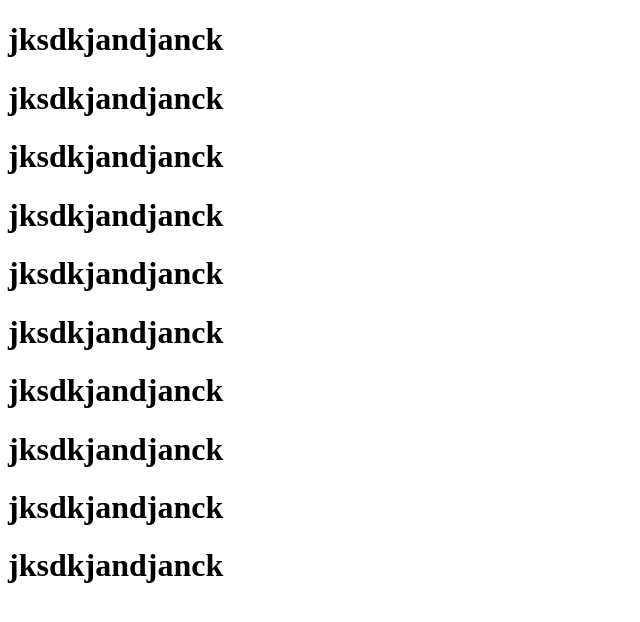
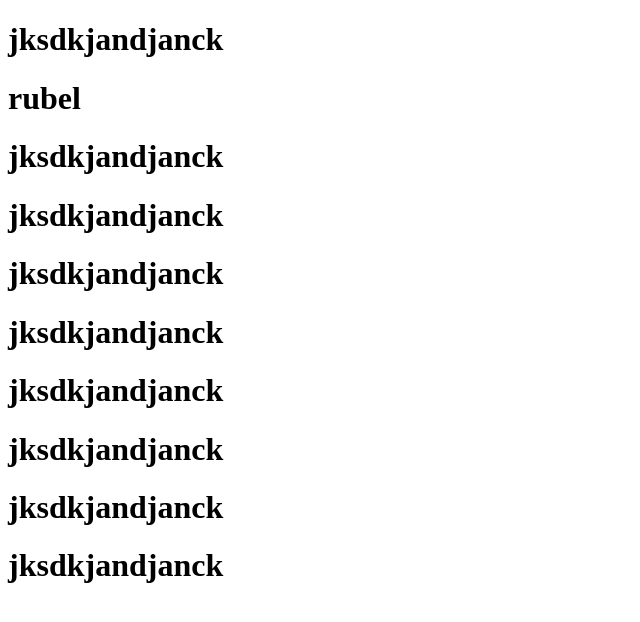
Before and after one commit to Rubel18203/practice-git, a plain HTML site: page index.html in a window 1280 px wide. Shown: the whole page, without its empty margins (0-640 px from the left). Drawn offline with Linux system fonts and the light colour scheme.

Commit message:
change name

```diff
--- a/index.html
+++ b/index.html
@@ -7,7 +7,7 @@
 </head>
 <body>
     <h1>jksdkjandjanck</h1>
-    <h1>jksdkjandjanck</h1>
+    <h1>rubel</h1>
     <h1>jksdkjandjanck</h1>
     <h1>jksdkjandjanck</h1>
     <h1>jksdkjandjanck</h1>
```
